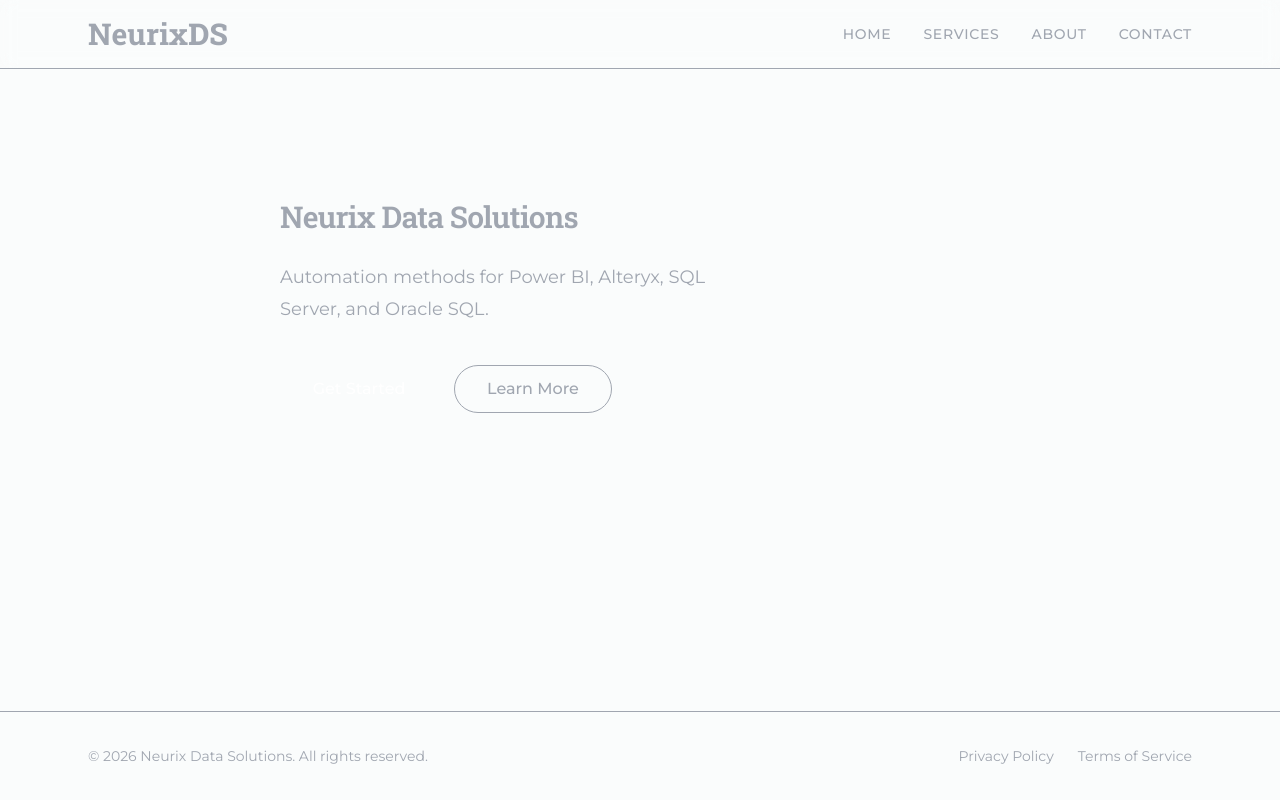
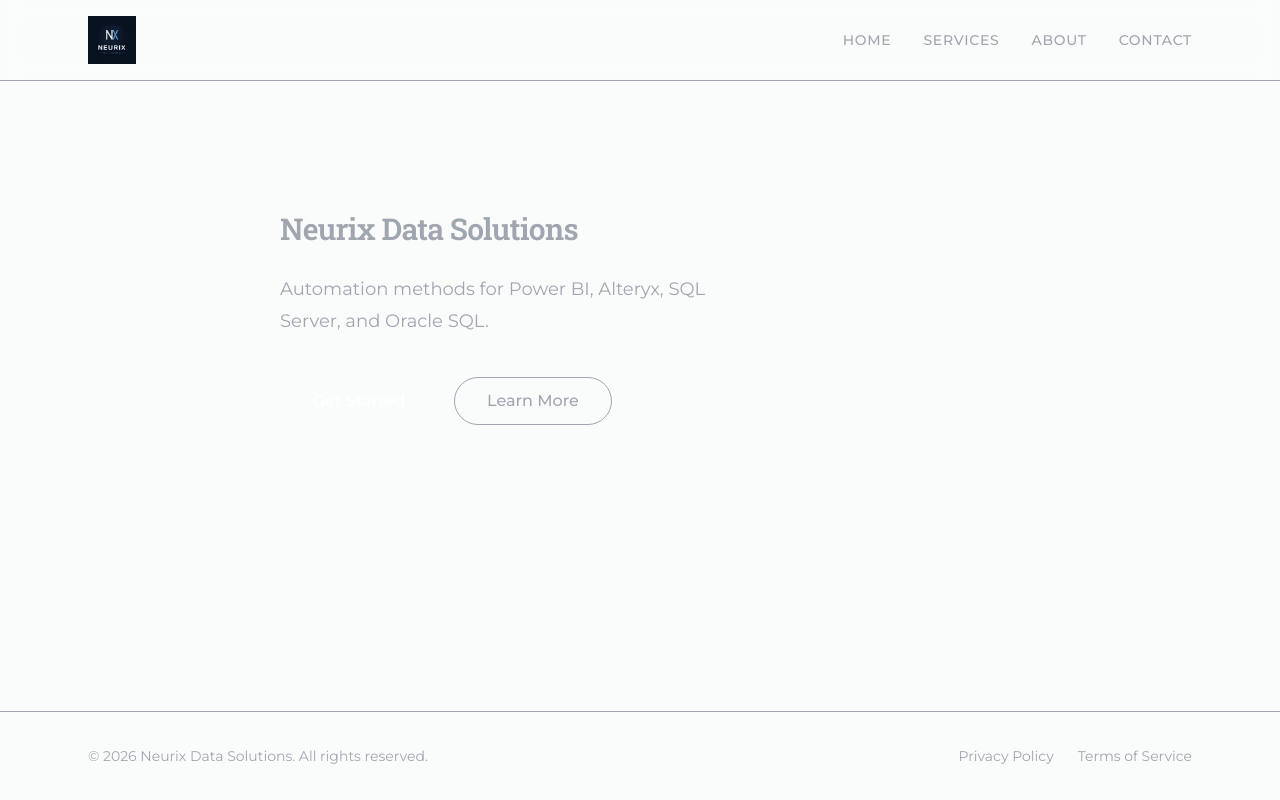
Before and after one commit to slark889/Neurix_Data_Solutions, a Next.js app: page / in a window 1280 px wide. Built offline with nearby package versions, Linux system fonts and the light colour scheme.

Commit message:
[FrontendDev] Integrate Logo.jpeg into Header: replace text logo with next/image component, add logo.jpeg to public/

```diff
--- a/src/components/Header.tsx
+++ b/src/components/Header.tsx
@@ -1,4 +1,5 @@
 import Link from "next/link";
+import Image from "next/image";
 import Navigation from "./Navigation";
 
 export default function Header() {
@@ -6,11 +7,15 @@ export default function Header() {
     <header className="sticky top-0 z-50 bg-color-bg/95 backdrop-blur-sm border-b border-color-body/10">
       <div className="relative mx-auto flex max-w-6xl items-center justify-between px-6 py-4">
         {/* Logo */}
-        <Link
-          href="/"
-          className="text-2xl sm:text-3xl font-bold font-serif text-color-dark whitespace-nowrap"
-        >
-          Neurix<span className="text-color-primary font-extrabold">DS</span>
+        <Link href="/" className="shrink-0">
+          <Image
+            src="/logo.jpeg"
+            alt="Neurix Data Solutions"
+            width={180}
+            height={48}
+            className="h-10 w-auto sm:h-12"
+            priority
+          />
         </Link>
 
         {/* Navigation */}
```
Also changed, not shown: public/logo.jpeg (added).
